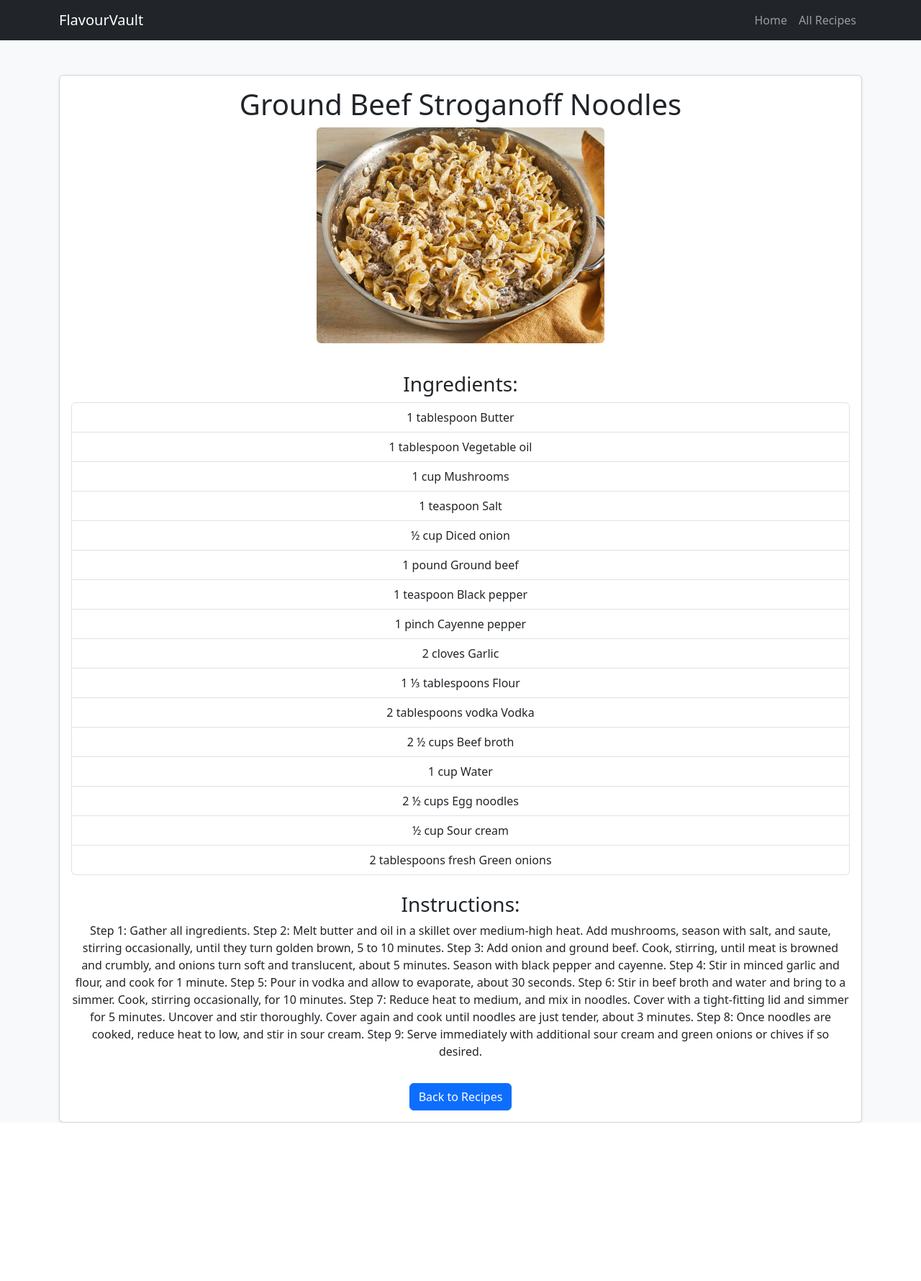
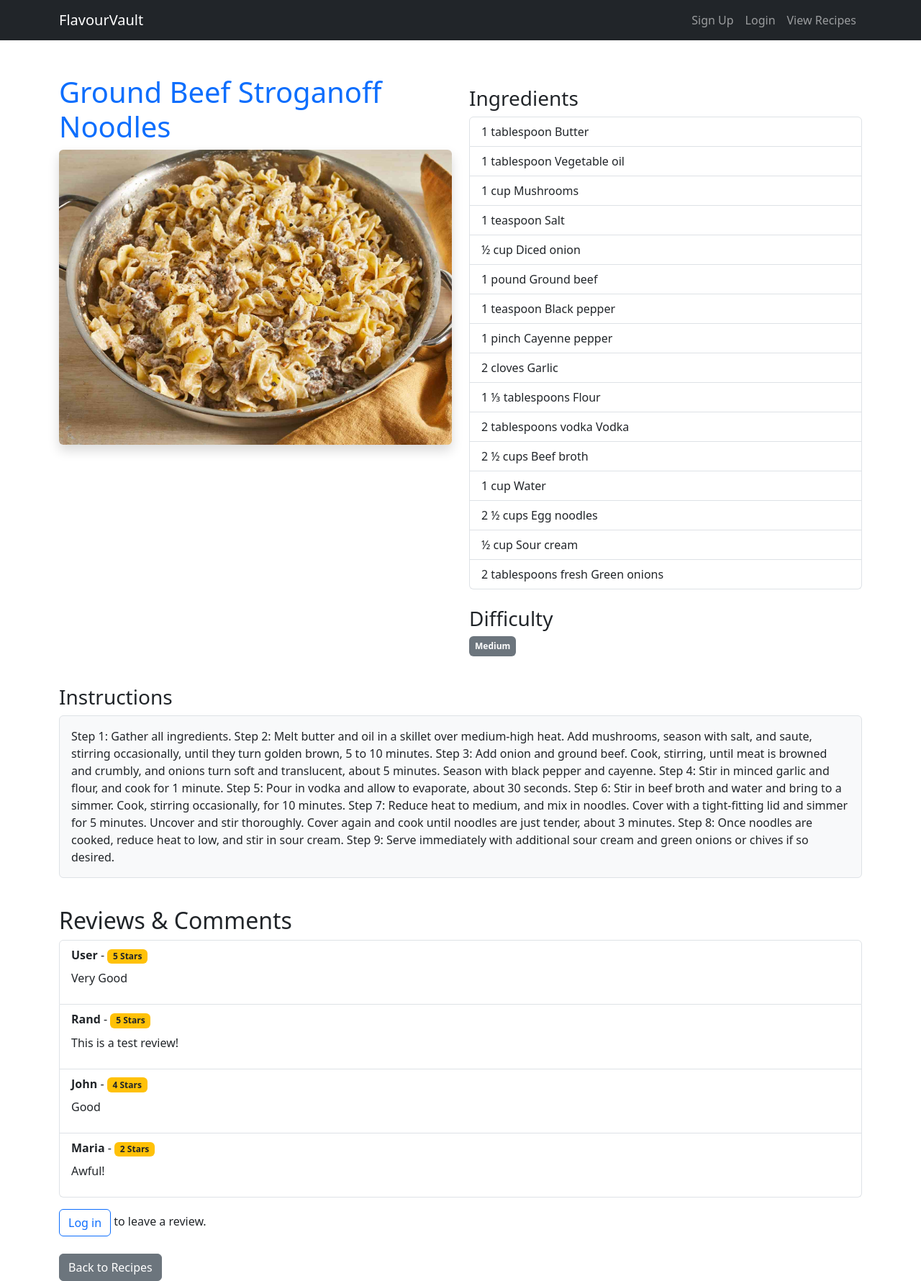
Before and after one commit to Rand-Jelo/Flavour-Vault, a Django app: page /recipes/1/ in a window 1280 px wide. Shown: the whole page at 72% size. Before the commit the page ends 1560 px from the top, so only its background shows below. Run offline with Django 5.2, Linux system fonts and the light colour scheme; data comes from the database, SQL or seed files in the repository; both versions use the stored data as it was after the commit.

Commit message:
Add review section to recipe_details page with some bugg fixes to views and serializers

```diff
--- a/recipes/admin.py
+++ b/recipes/admin.py
@@ -4,7 +4,7 @@ from .models import Recipe, Category, Ingredient, RecipeIngredient, Review, Favo
 # Register your models here.
 
 
-class RecipeIngredientInline(admin.TabularInline):  # or admin.StackedInline
+class RecipeIngredientInline(admin.TabularInline):
     model = RecipeIngredient
     extra = 1  # Allows adding at least one ingredient initially
 
--- a/recipes/urls.py
+++ b/recipes/urls.py
@@ -1,6 +1,8 @@
 from django.urls import path
-from .views import recipe_list, recipe_detail, signup_page, login_page, home_page, recipes_page, recipe_detail_page
-
+from .views import (
+    recipe_list, recipe_detail, signup_page, login_page,
+    home_page, recipes_page, recipe_detail_page, add_review, get_reviews
+)
 from .auth_views import signup, login
 
 urlpatterns = [
@@ -15,7 +17,9 @@ urlpatterns = [
     path('api/auth/signup/', signup, name='signup'),
     path('api/auth/login/', login, name='login'),
 
-    # API Endpoints (Recipes)
+    # API Endpoints (Recipes & Reviews)
     path('api/recipes/', recipe_list, name='recipe_list'),
     path('api/recipes/<int:id>/', recipe_detail, name='recipe_detail'),
+    path('api/recipes/<int:recipe_id>/add_review/', add_review, name='add_review'),
+    path('api/recipes/<int:recipe_id>/get_reviews/', get_reviews, name='get_reviews'),
 ]
--- a/recipes/views.py
+++ b/recipes/views.py
@@ -1,39 +1,35 @@
 from django.shortcuts import render, get_object_or_404
-from rest_framework.decorators import api_view
+from rest_framework.decorators import api_view, permission_classes
 from rest_framework.response import Response
 from rest_framework import status
-from .models import Recipe
-from .serializers import RecipeSerializer
+from rest_framework.permissions import IsAuthenticated
+from .models import Recipe, Review
+from .serializers import RecipeSerializer, ReviewSerializer
 
-
-# Create your views here.
-
-# Homepage view
+# HOME PAGE VIEW
 def home_page(request):
     return render(request, "home.html")
 
-# Sign up page view
+# SIGNUP PAGE VIEW
 def signup_page(request):
     return render(request, "signup.html")
 
-
-# Log in page view
+# LOGIN PAGE VIEW
 def login_page(request):
     return render(request, "login.html")
 
-
-# Recipe Page
+# RECIPE PAGE VIEW (List all recipes)
 def recipes_page(request):
     recipes = Recipe.objects.all()
     return render(request, "recipes.html", {"recipes": recipes})
 
-
-# Recipe Detail Page
+# RECIPE DETAIL PAGE VIEW
 def recipe_detail_page(request, id):
     recipe = get_object_or_404(Recipe, id=id)
-    return render(request, "recipe_detail.html", {"recipe": recipe})
+    reviews = recipe.reviews.all()
+    return render(request, "recipe_detail.html", {"recipe": recipe, "reviews": reviews})
 
-
+# GET & POST RECIPES
 @api_view(['GET', 'POST'])
 def recipe_list(request):
     if request.method == 'GET':
@@ -48,12 +44,32 @@ def recipe_list(request):
             return Response(serializer.data, status=status.HTTP_201_CREATED)
         return Response(serializer.errors, status=status.HTTP_400_BAD_REQUEST)
 
+# GET A SINGLE RECIPE
 @api_view(['GET'])
 def recipe_detail(request, id):
-    try:
-        recipe = Recipe.objects.get(pk=id)
-    except Recipe.DoesNotExist:
-        return Response({'error': 'Recipe not found'}, status=status.HTTP_404_NOT_FOUND)
-
+    recipe = get_object_or_404(Recipe, id=id)
     serializer = RecipeSerializer(recipe)
     return Response(serializer.data)
+
+# ADD A REVIEW (Requires Authentication)
+@api_view(['POST'])
+@permission_classes([IsAuthenticated])
+def add_review(request, recipe_id):
+    """Handles adding a review to a recipe"""
+    recipe = get_object_or_404(Recipe, id=recipe_id)
+
+    serializer = ReviewSerializer(data=request.data, context={'request': request, 'recipe_id': recipe_id})
+    if serializer.is_valid():
+        serializer.save(user=request.user, recipe=recipe)
+        return Response(serializer.data, status=status.HTTP_201_CREATED)
+
+    return Response(serializer.errors, status=status.HTTP_400_BAD_REQUEST)
+
+# GET REVIEWS FOR A SPECIFIC RECIPE
+@api_view(['GET'])
+def get_reviews(request, recipe_id):
+    """Retrieve all reviews for a specific recipe"""
+    recipe = get_object_or_404(Recipe, id=recipe_id)
+    reviews = recipe.reviews.all()
+    serializer = ReviewSerializer(reviews, many=True)
+    return Response(serializer.data)
--- a/static/scripts.js
+++ b/static/scripts.js
@@ -1,13 +1,24 @@
-// Home Page
+document.addEventListener("DOMContentLoaded", function () {
+
+    // FETCH RECIPES FOR HOME PAGE
     async function fetchRecipes() {
         try {
             const response = await fetch('/api/recipes/');
-        if (!response.ok) throw new Error(`HTTP error! Status: ${response.status}`);
+            console.log("Response status:", response.status);
 
-        const recipes = await response.json();
+            const textResponse = await response.text();
+            console.log("Raw response:", textResponse);
+
+            try {
+                const recipes = JSON.parse(textResponse);
                 console.log("Fetched recipes:", recipes);
 
                 const recipeList = document.getElementById('recipeList');
+                if (!recipeList) {
+                    console.error("Error: recipeList element not found.");
+                    return;
+                }
+
                 recipeList.innerHTML = "";  // Clear existing content
 
                 if (recipes.length === 0) {
@@ -29,18 +40,20 @@ async function fetchRecipes() {
                         recipeList.innerHTML += recipeCard;
                     });
                 }
+            } catch (jsonError) {
+                console.error("Failed to parse JSON response:", jsonError);
+            }
         } catch (error) {
             console.error("Error fetching recipes:", error);
-        document.getElementById('recipeList').innerHTML = `<p class='text-danger text-center'>Error loading recipes. ${error.message}</p>`;
         }
     }
 
     fetchRecipes();
 
-
-
-// Login Page
-document.getElementById("loginForm").addEventListener("submit", async function(event) {
+    // LOGIN FUNCTIONALITY
+    const loginForm = document.getElementById("loginForm");
+    if (loginForm) {
+        loginForm.addEventListener("submit", async function(event) {
             event.preventDefault();
 
             const username = document.getElementById("username").value;
@@ -48,9 +61,7 @@ document.getElementById("loginForm").addEventListener("submit", async function(e
 
             const response = await fetch("/api/auth/login/", {
                 method: "POST",
-        headers: {
-            "Content-Type": "application/json"
-        },
+                headers: { "Content-Type": "application/json" },
                 body: JSON.stringify({ username, password })
             });
 
@@ -58,15 +69,17 @@ document.getElementById("loginForm").addEventListener("submit", async function(e
             if (response.ok) {
                 localStorage.setItem("access_token", data.access);
                 alert("Login successful! Redirecting to recipes...");
-        window.location.href = "/recipes/"; // Redirect after login
+                window.location.href = "/recipes/";
             } else {
                 alert("Error: " + (data.error || "Login failed"));
             }
         });
+    }
 
-
-// Sign up page
-document.getElementById("signupForm").addEventListener("submit", async function(event) {
+    // SIGNUP FUNCTIONALITY
+    const signupForm = document.getElementById("signupForm");
+    if (signupForm) {
+        signupForm.addEventListener("submit", async function(event) {
             event.preventDefault();
 
             const username = document.getElementById("username").value;
@@ -75,58 +88,122 @@ document.getElementById("signupForm").addEventListener("submit", async function(
 
             const response = await fetch("/api/auth/signup/", {
                 method: "POST",
-        headers: {
-            "Content-Type": "application/json"
-        },
+                headers: { "Content-Type": "application/json" },
                 body: JSON.stringify({ username, email, password })
             });
 
             const data = await response.json();
             if (response.ok) {
                 alert("Signup successful! Redirecting to login...");
-        window.location.href = "login.html";
+                window.location.href = "/login/";
             } else {
                 alert("Error: " + (data.error || "Signup failed"));
             }
         });
-
-
-// Recipe page
-async function fetchRecipes() {
-    const response = await fetch('/api/recipes/');
-    const recipes = await response.json();
-    const recipeList = document.getElementById('recipeList');
-
-    if (recipes.length === 0) {
-        recipeList.innerHTML = "<p>No recipes found. Add some!</p>";
-    } else {
-        recipes.forEach(recipe => {
-            const li = document.createElement('li');
-            li.innerHTML = `<a href="/recipes/${recipe.id}/"><strong>${recipe.title}</strong></a> - ${recipe.description}`;
-            recipeList.appendChild(li);
-        });
-    }
     }
 
-fetchRecipes();
+    // FETCH SINGLE RECIPE DETAILS
+    async function fetchRecipe() {
+        const recipeId = window.location.pathname.split('/')[2];
+        console.log("Extracted recipe ID:", recipeId);
 
+        try {
+            const response = await fetch(`/api/recipes/${recipeId}/`);
+            console.log("Recipe response status:", response.status);
 
-// Recipe page detail
-async function fetchRecipe() {
-    const recipeId = window.location.pathname.split('/')[2]; // Extract recipe ID from URL
-    const response = await fetch(`/api/recipes/${recipeId}/`);
-    const recipe = await response.json();
+            const textResponse = await response.text();
+            console.log("Raw recipe response:", textResponse);
+
+            const recipe = JSON.parse(textResponse);
+            console.log("Fetched recipe:", recipe);
 
             document.getElementById('recipeTitle').innerText = recipe.title;
             document.getElementById('recipeDescription').innerText = recipe.description;
             document.getElementById('recipeInstructions').innerText = recipe.instructions;
 
+            // Populate Ingredients List
             const ingredientList = document.getElementById('ingredientList');
+            ingredientList.innerHTML = "";
             recipe.ingredients.forEach(ingredient => {
                 const li = document.createElement('li');
                 li.innerText = `${ingredient.quantity} of ${ingredient.ingredient.name}`;
                 ingredientList.appendChild(li);
             });
+
+            // Fetch and Display Reviews
+            fetchReviews(recipeId);
+        } catch (error) {
+            console.error("Error fetching recipe:", error);
+        }
     }
 
+    if (window.location.pathname.includes('/recipes/')) {
         fetchRecipe();
+    }
+
+    // FETCH REVIEWS
+    async function fetchReviews(recipeId) {
+        console.log("Fetching reviews for recipe ID:", recipeId);
+
+        try {
+            const response = await fetch(`/api/recipes/${recipeId}/get_reviews/`);
+            console.log("Reviews response status:", response.status);
+
+            const textResponse = await response.text();
+            console.log("Raw reviews response:", textResponse);
+
+            const reviews = JSON.parse(textResponse);
+            console.log("Fetched reviews:", reviews);
+
+            const reviewList = document.getElementById('reviewList');
+            reviewList.innerHTML = "";
+
+            if (reviews.length === 0) {
+                reviewList.innerHTML = "<p>No reviews yet. Be the first to review this recipe!</p>";
+                return;
+            }
+
+            reviews.forEach(review => {
+                const li = document.createElement('li');
+                li.innerHTML = `<strong>${review.user}</strong> - ${review.rating}⭐ <br> ${review.content}`;
+                reviewList.appendChild(li);
+            });
+        } catch (error) {
+            console.error("Error fetching reviews:", error);
+        }
+    }
+
+    // HANDLE REVIEW SUBMISSION
+    const reviewForm = document.getElementById("reviewForm");
+    if (reviewForm) {
+        reviewForm.addEventListener("submit", async function(event) {
+            event.preventDefault();
+
+            const token = localStorage.getItem("access_token");
+            if (!token) {
+                alert("You must be logged in to submit a review.");
+                return;
+            }
+
+            const recipeId = window.location.pathname.split('/')[2];
+            const rating = document.getElementById("rating").value;
+            const content = document.getElementById("comment").value;
+
+            const response = await fetch(`/api/recipes/${recipeId}/add_review/`, {
+                method: "POST",
+                headers: {
+                    "Content-Type": "application/json",
+                    "Authorization": "Bearer " + token
+                },
+                body: JSON.stringify({ rating, content })
+            });
+
+            if (response.ok) {
+                location.reload();
+            } else {
+                const errorData = await response.json();
+                alert("Failed to submit review: " + JSON.stringify(errorData));
+            }
+        });
+    }
+});
--- a/templates/recipe_detail.html
+++ b/templates/recipe_detail.html
@@ -5,62 +5,116 @@
 <head>
     <meta charset="UTF-8">
     <meta name="viewport" content="width=device-width, initial-scale=1.0">
-    <title>{{ recipe.title }} - Recipe Details</title>
+    <title>{{ recipe.title }}</title>
 
     <!-- Bootstrap CSS -->
     <link href="https://cdn.jsdelivr.net/npm/bootstrap@5.3.0/dist/css/bootstrap.min.css" rel="stylesheet">
 </head>
 
-<body class="bg-light">
+<body>
+
+    <!-- Navigation Bar -->
     <nav class="navbar navbar-expand-lg navbar-dark bg-dark">
         <div class="container">
             <a class="navbar-brand" href="/">FlavourVault</a>
-            <button class="navbar-toggler" type="button" data-bs-toggle="collapse" data-bs-target="#navbarNav"
-                aria-controls="navbarNav" aria-expanded="false" aria-label="Toggle navigation">
+            <button class="navbar-toggler" type="button" data-bs-toggle="collapse" data-bs-target="#navbarNav">
                 <span class="navbar-toggler-icon"></span>
             </button>
             <div class="collapse navbar-collapse" id="navbarNav">
                 <ul class="navbar-nav ms-auto">
-                    <li class="nav-item"><a class="nav-link" href="/">Home</a></li>
-                    <li class="nav-item"><a class="nav-link" href="{% url 'recipes_page' %}">All Recipes</a></li>
+                    <li class="nav-item"><a class="nav-link" href="{% url 'signup_page' %}">Sign Up</a></li>
+                    <li class="nav-item"><a class="nav-link" href="{% url 'login_page' %}">Login</a></li>
+                    <li class="nav-item"><a class="nav-link" href="{% url 'recipes_page' %}">View Recipes</a></li>
                 </ul>
             </div>
         </div>
     </nav>
 
+    <!-- Recipe Details Section -->
     <div class="container mt-5">
-        <div class="card shadow-sm">
-            <div class="card-body text-center">
-                <h1 class="card-title">{{ recipe.title }}</h1>
+        <div class="row">
+            <div class="col-md-6">
+                <h1 class="text-primary">{{ recipe.title }}</h1>
 
                 {% if recipe.image %}
-                <img src="{{ recipe.image.url }}" class="img-fluid rounded mb-3" style="max-width: 400px;"
-                    alt="{{ recipe.title }}">
+                <img src="{{ recipe.image.url }}" class="img-fluid rounded shadow" alt="{{ recipe.title }}">
                 {% else %}
-                <p class="text-muted">No image available</p>
+                <p>No image available</p>
                 {% endif %}
-
-                <h3 class="mt-4">Ingredients:</h3>
+            </div>
+            <div class="col-md-6">
+                <h3 class="mt-3">Ingredients</h3>
                 <ul class="list-group">
                     {% for recipe_ingredient in recipe.ingredients.all %}
-                    <li class="list-group-item">{{ recipe_ingredient.quantity }} {{ recipe_ingredient.ingredient.name }}
-                    </li>
+                    <li class="list-group-item">{{ recipe_ingredient.quantity }} {{ recipe_ingredient.ingredient.name }}</li>
                     {% empty %}
-                    <li class="list-group-item text-muted">No ingredients available</li>
+                    <li class="list-group-item">No ingredients available</li>
                     {% endfor %}
                 </ul>
 
-                <h3 class="mt-4">Instructions:</h3>
-                <p class="card-text">{{ recipe.instructions }}</p>
+                <h3 class="mt-4">Difficulty</h3>
+                <p class="badge bg-secondary p-2">{{ recipe.difficulty }}</p>
+            </div>
+        </div>
 
-                <a href="{% url 'recipes_page' %}" class="btn btn-primary mt-3">Back to Recipes</a>
+        <div class="row mt-4">
+            <div class="col">
+                <h3>Instructions</h3>
+                <p class="border rounded p-3 bg-light">{{ recipe.instructions }}</p>
             </div>
+        </div>
+
+        <!-- Reviews Section -->
+        <div class="row mt-4">
+            <div class="col">
+                <h2>Reviews & Comments</h2>
+                <div class="list-group" id="reviewList">
+                    {% for review in recipe.reviews.all %}
+                    <div class="list-group-item">
+                        <strong>{{ review.user.username }}</strong> -
+                        <span class="badge bg-warning text-dark">{{ review.rating }} Stars</span>
+                        <p class="mt-2">{{ review.content }}</p>
+                    </div>
+                    {% empty %}
+                    <p class="text-muted">No reviews yet. Be the first to review this recipe!</p>
+                    {% endfor %}
+                </div>
+            </div>
+        </div>
+
+        <!-- Review Form -->
+        {% if user.is_authenticated %}
+        <div class="row mt-4">
+            <div class="col-md-6">
+                <h3>Leave a Review</h3>
+                <form id="reviewForm" class="border rounded p-4 bg-light">
+                    <div class="mb-3">
+                        <label for="rating" class="form-label">Rating (1-5)</label>
+                        <input type="number" id="rating" name="rating" min="1" max="5" class="form-control" required>
+                    </div>
+
+                    <div class="mb-3">
+                        <label for="comment" class="form-label">Comment</label>
+                        <textarea id="comment" name="comment" class="form-control" rows="4" required></textarea>
+                    </div>
+
+                    <button type="submit" class="btn btn-primary">Submit Review</button>
+                </form>
+            </div>
+        </div>
+        {% else %}
+        <p class="mt-3"><a href="{% url 'login_page' %}" class="btn btn-outline-primary">Log in</a> to leave a review.</p>
+        {% endif %}
+
+        <div class="mt-4">
+            <a href="{% url 'recipes_page' %}" class="btn btn-secondary">Back to Recipes</a>
         </div>
     </div>
 
     <!-- Bootstrap JS -->
     <script src="https://cdn.jsdelivr.net/npm/bootstrap@5.3.0/dist/js/bootstrap.bundle.min.js"></script>
     <script src="{% static 'scripts.js' %}"></script>
+
 </body>
 
 </html>
```
Also changed, not shown: recipes/serializers.py (+44 -4 lines), db.sqlite3, 1 other file. Lines whose indentation alone changed are shown as unchanged.
